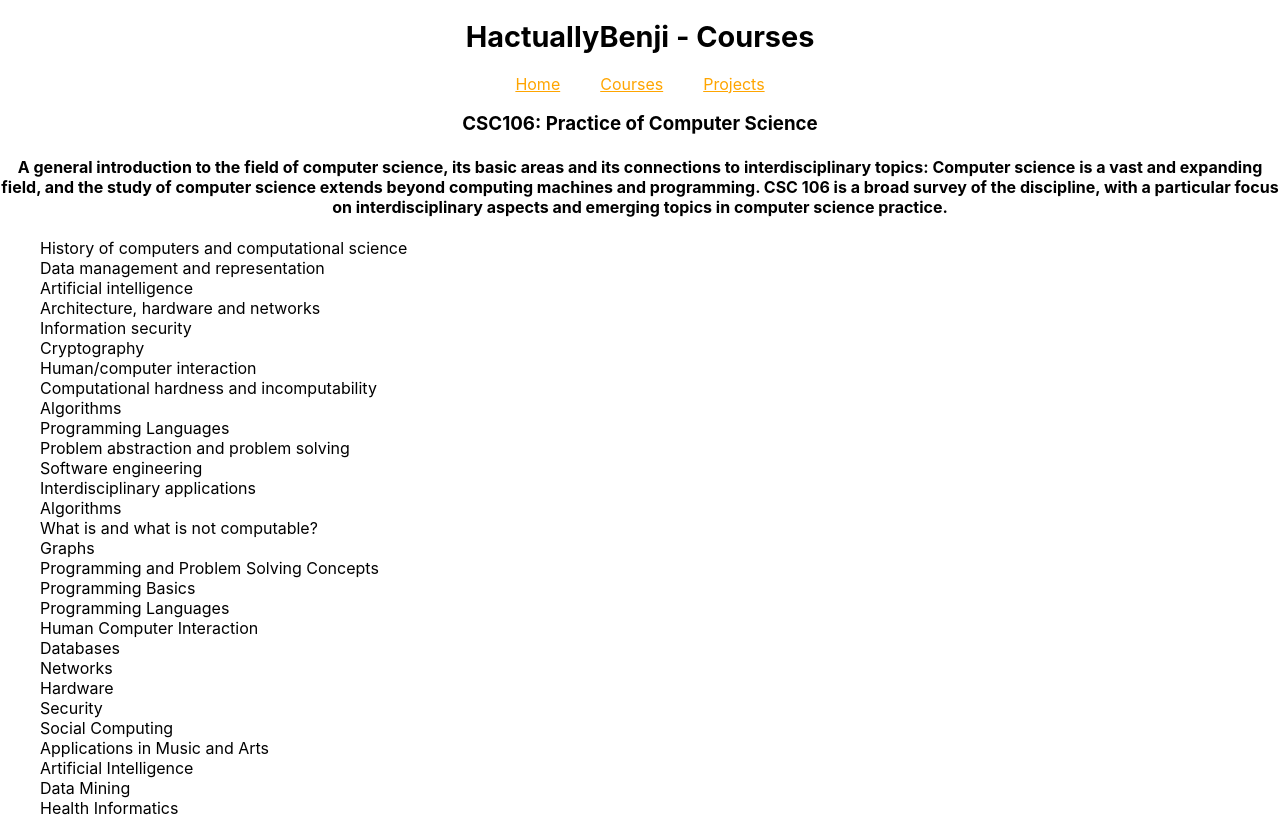
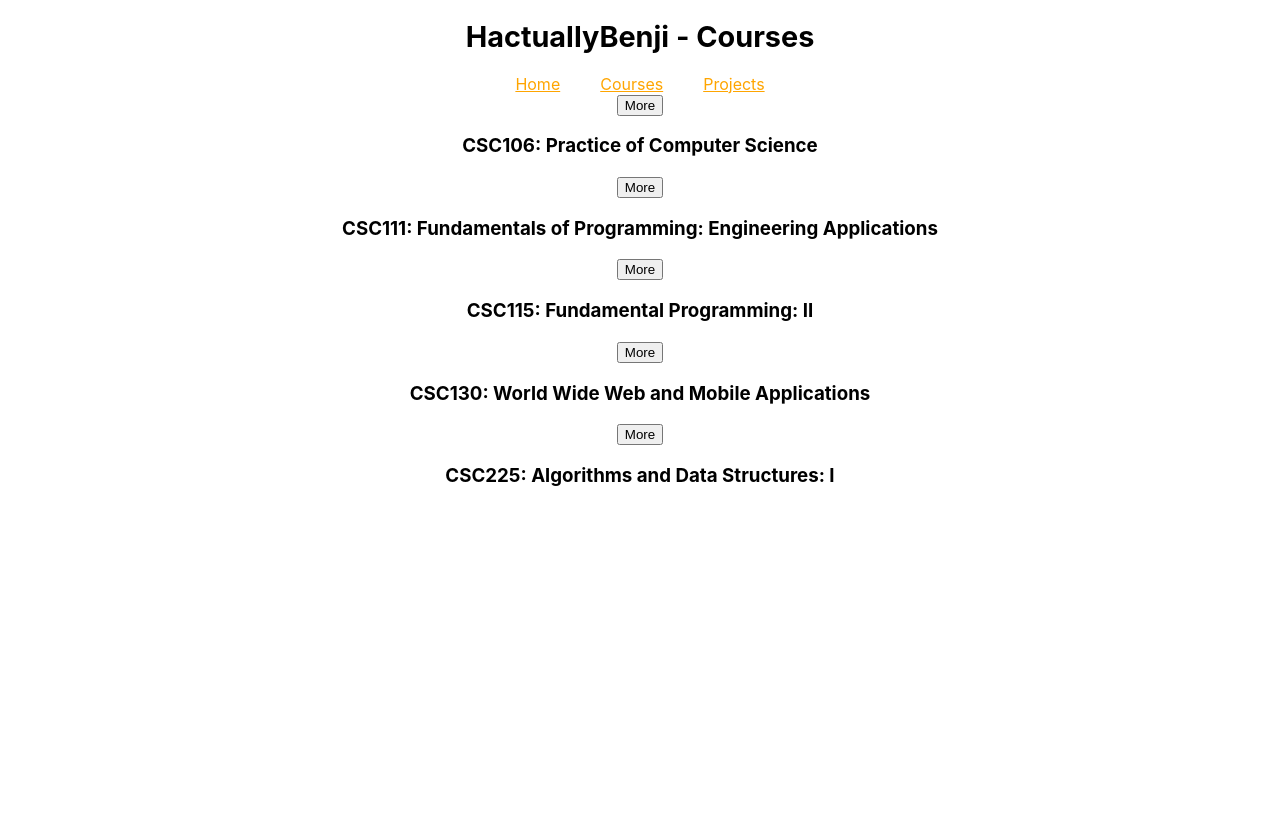
Before and after one commit to HactuallyBenji/portfolio, a React (Create React App) app: page /courses in a window 1280 px wide. Shown: the top 817 px of the page. Built offline with nearby package versions, Linux system fonts and the light colour scheme.

Commit message:
Added drop-down for course info

```diff
--- a/src/Components/Course/Course.js
+++ b/src/Components/Course/Course.js
@@ -1,18 +1,26 @@
 import React from 'react';
-
+import { useState, useEffect } from 'react';
 
 const Course = (props) => {
     const course = props.course;
     const topics = course.topics.map(element => <li key={element.code}>{element}</li>);
     const description = course.description;
+    const [show, setShow] = useState(false);
+
+    const handleClick = () => {
+        setShow(!show);
+    }
 
     return (
         <div className="Course">
+            <input type="submit" value="More" onClick={handleClick} />
             <h3>{course.code}: {course.title}</h3>
+        { show ? <div>
             <h4>{description}</h4>
             <ul>
                 {topics}
             </ul>
+            </div> : null }
         </div>
     );
 };
```
